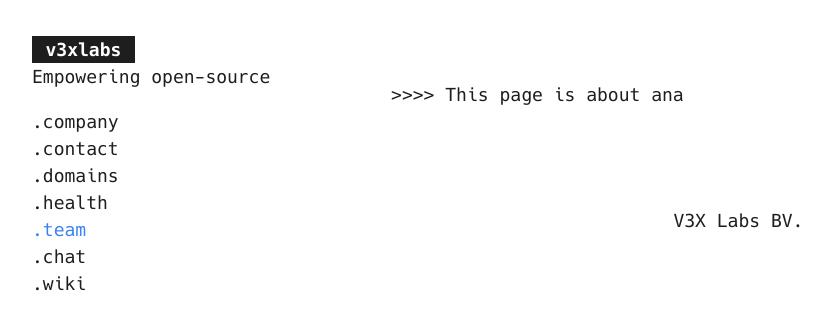
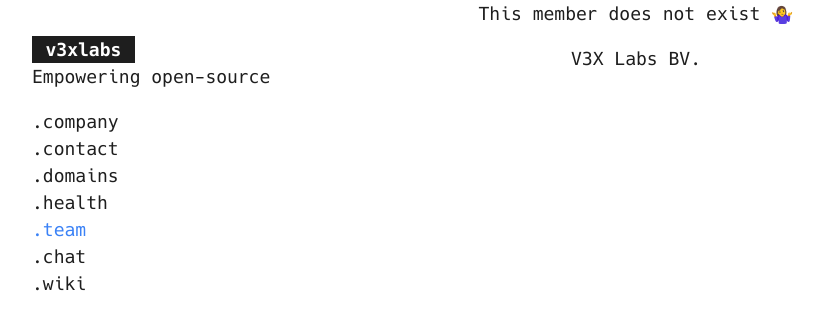
Before and after one commit to v3xlabs/v3x-team, a Next.js app: page /ana in a window 1280 px wide. Shown: the top 330 px of the page, without its empty margins (4-835 px from the left). Built offline with nearby package versions, Linux system fonts and the light colour scheme.

Commit message:
Introduce Image

```diff
--- a/app/[member]/page.tsx
+++ b/app/[member]/page.tsx
@@ -1,11 +1,18 @@
-import { general_contributors, list } from '../../list';
+import { list } from '../../list';
 
 export default function Page({ params }: { params: { member: string } }) {
+    const member = list.find((person) => person.slug === params.member);
+
+    if (!member) return <div>This member does not exist 🤷‍♀️</div>;
+
     return (
         <div className="mx-auto flex w-screen max-w-3xl items-center justify-center p-4 md:p-8">
             <div className="flex w-full flex-col gap-4">
                 <div className="whitespace-pre-wrap px-6 py-10">
                     &nbsp; &gt;&gt;&gt;&gt; This page is about {params.member}
+                </div>
+                <div>
+                    <img src={member.avatar} alt="" className="h-64 w-64" />
                 </div>
             </div>
         </div>
```
